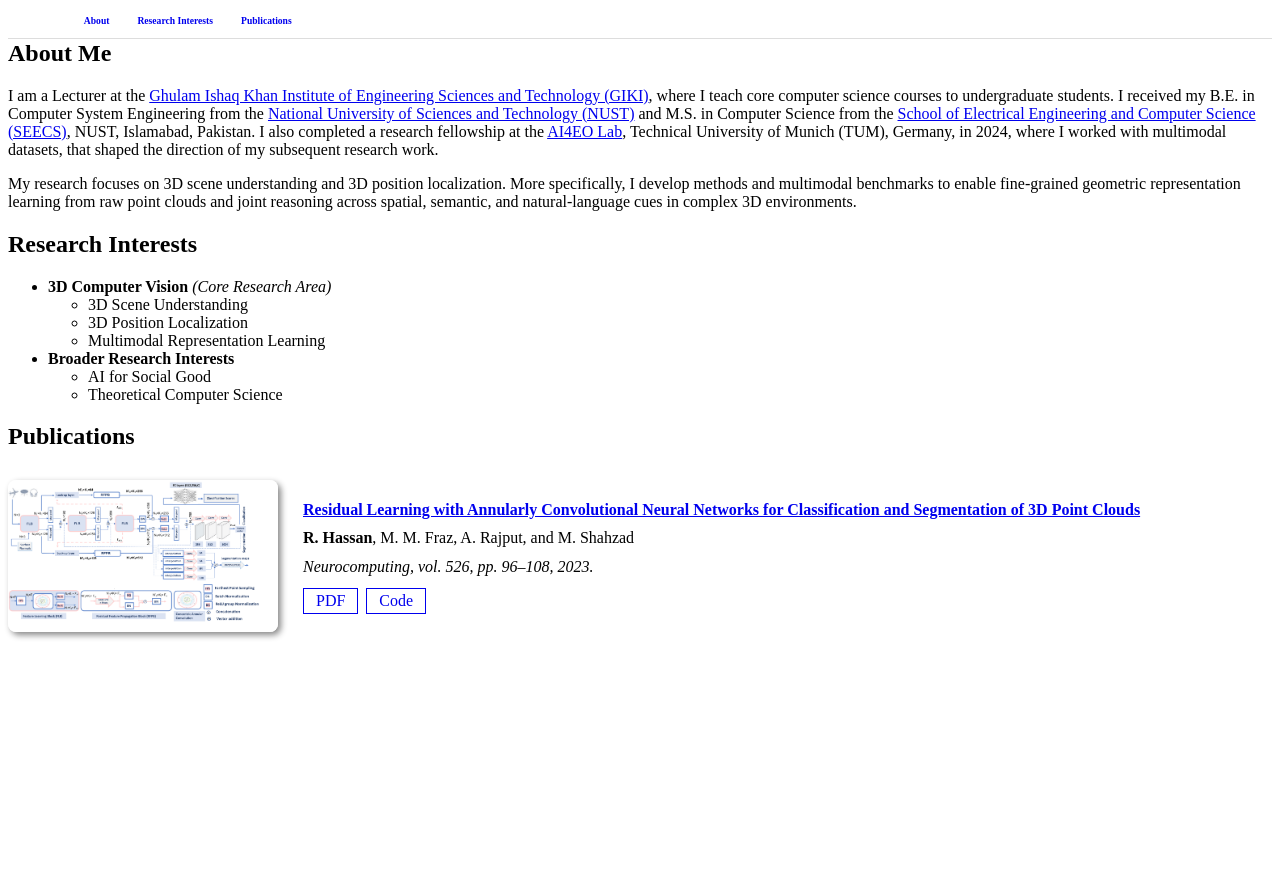
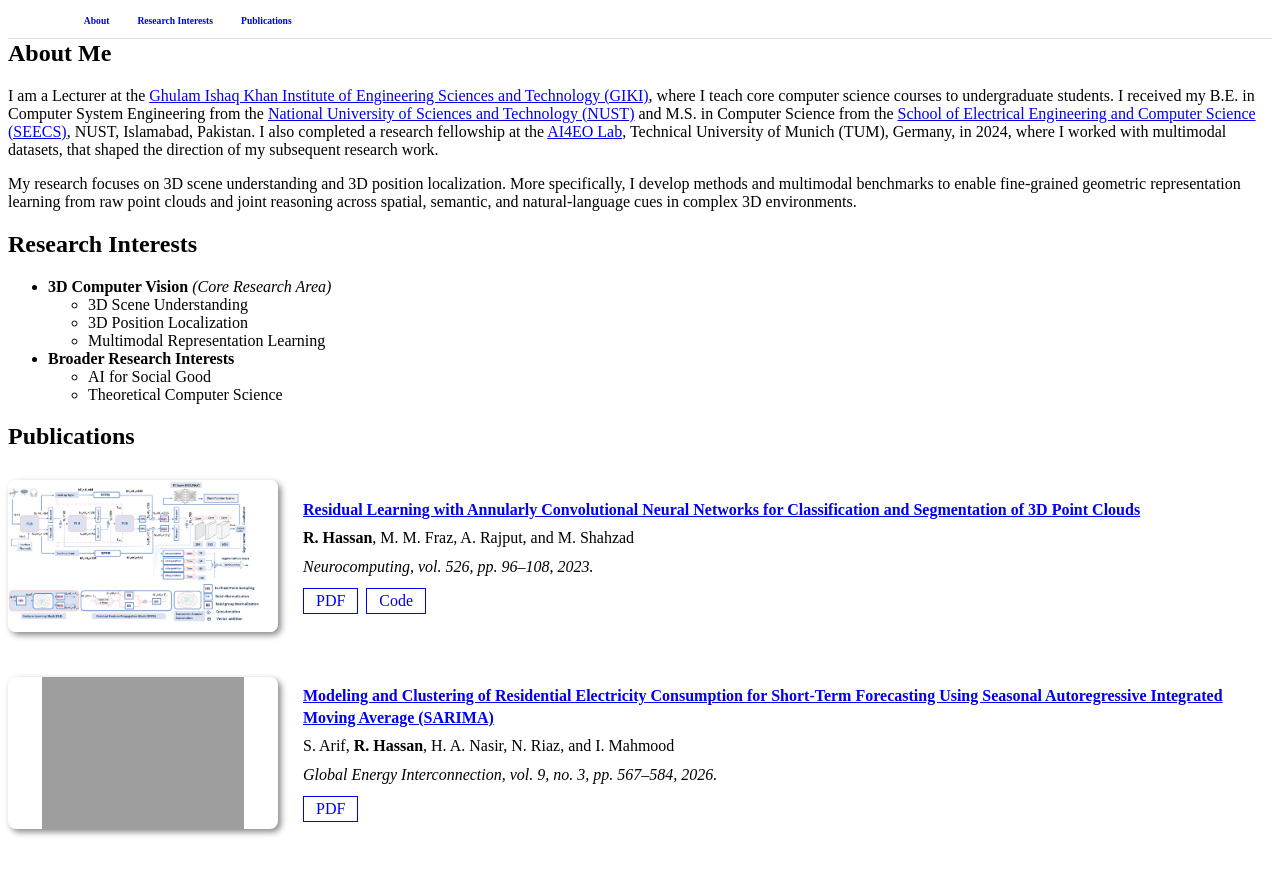
Before and after one commit to Rabbia-Hassan/Rabbia-Hassan.github.io, a Jekyll site: the page built from index.md, in a window 1280 px wide and 900 px high, scrolled down 1380 px. Shown: the top 875 px of the window. Built offline with Jekyll 4.4.1, drawn with Linux system fonts in a browser that asks for light colours; a style sheet for code colours, icons or effects is not loaded; our own code applies the rules of GitHub Pages for plain Markdown files; before the commit the page ends 2083 px from its top, so only the background shows below that; grey boxes are pictures that could not be loaded.

Commit message:
Add new publication on electricity consumption forecasting

```diff
--- a/_data/publications.yml
+++ b/_data/publications.yml
@@ -7,3 +7,10 @@ main:
     pdf: "https://doi.org/10.1016/j.neucom.2023.01.026"
     code: "https://github.com/Rabbia-Hassan/Deep_Annular_Residual_Feature_Learning_for_3dPointClouds"
     image: "/assets/img/neurocomputing_arch-1.png"
+
+  - title: "Modeling and Clustering of Residential Electricity Consumption for Short-Term Forecasting Using Seasonal Autoregressive Integrated Moving Average (SARIMA)"
+    authors: "S. Arif, <strong>R. Hassan</strong>, H. A. Nasir, N. Riaz, and I. Mahmood"
+    conference_short: "Global Energy Interconnection"
+    conference: "Global Energy Interconnection, vol. 9, no. 3, pp. 567–584, 2026."
+    pdf: "https://doi.org/10.1016/j.gloei.2026.04.001"
+    image: "/assets/img/graphical_abstract_sarima.jpg"
```
